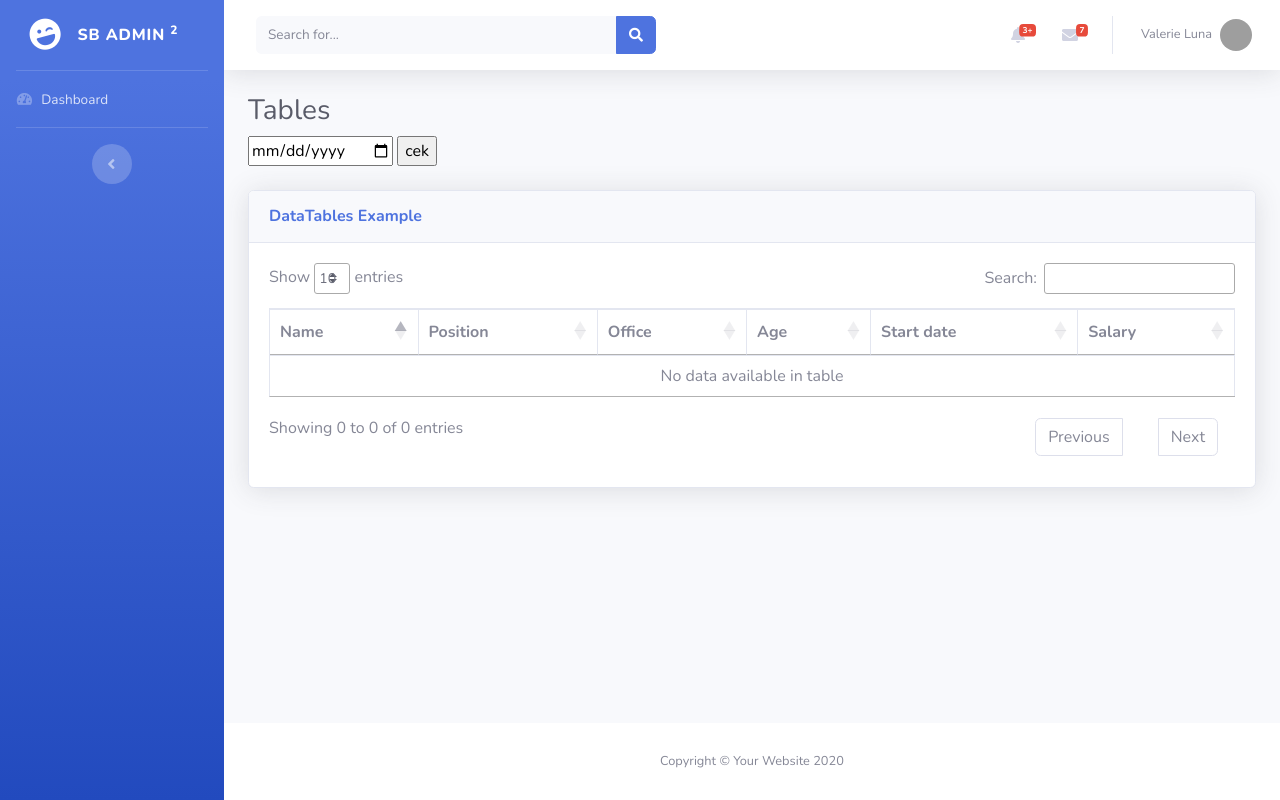
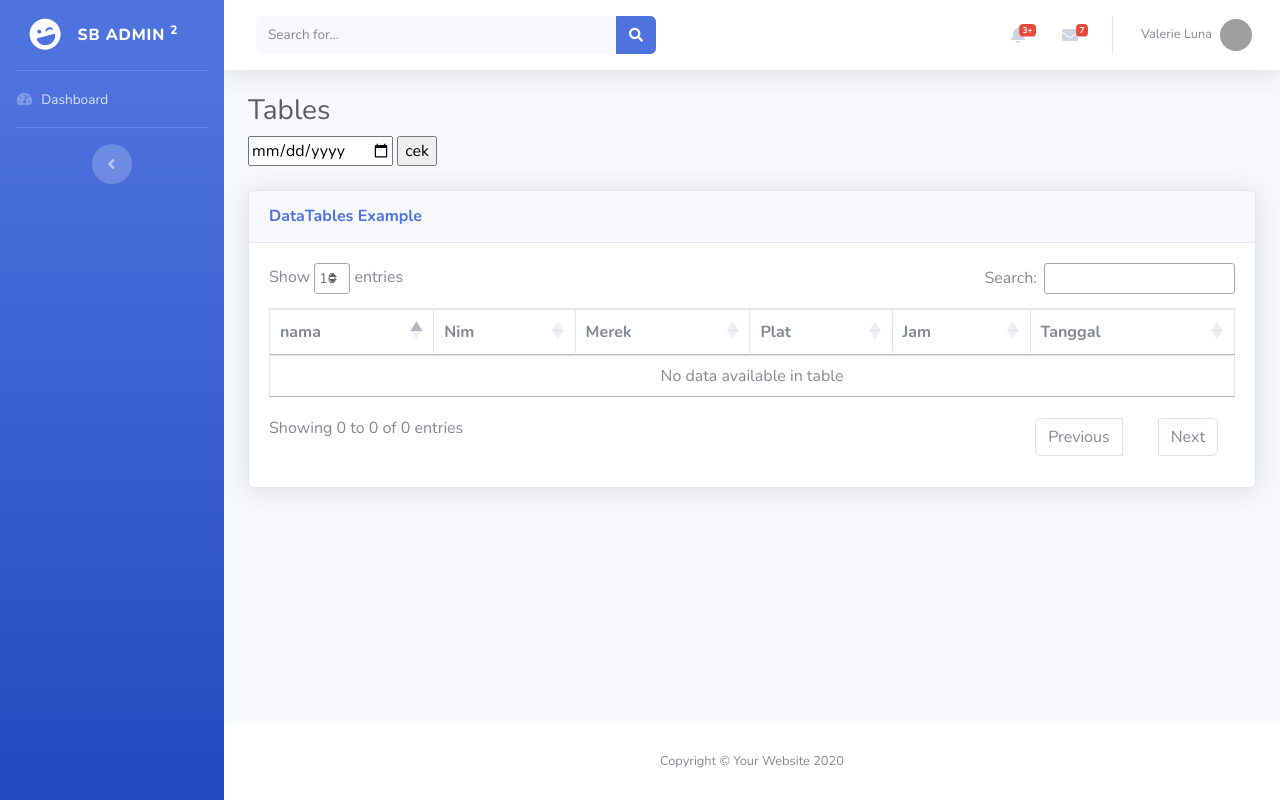
Before and after one commit to F4NTech/Parkir-Simulation-RFID-with-E-KTP, a PHP site: page / in a window 1280 px wide. Run offline with PHP 8.4, Linux system fonts and the light colour scheme; data that the repository does not hold is empty; some libraries are stand-ins or nearby versions; grey boxes are pictures that could not be loaded.

Commit message:
halaman index

```diff
--- a/index.php
+++ b/index.php
@@ -276,12 +276,12 @@
 								<table class="table table-bordered" id="dataTable" width="100%" cellspacing="0">
 									<thead>
 										<tr>
-											<th>Name</th>
-											<th>Position</th>
-											<th>Office</th>
-											<th>Age</th>
-											<th>Start date</th>
-											<th>Salary</th>
+											<th>nama</th>
+											<th>Nim</th>
+											<th>Merek</th>
+											<th>Plat</th>
+											<th>Jam</th>
+											<th>Tanggal</th>
 										</tr>
 									</thead>
 									<!-- <tfoot>
@@ -298,39 +298,22 @@
 										<?php
 										require 'test.php';
 										if (isset($_POST['cek'])) {
-											$tanggal = $_POST['tanggal'];
-
-											$query = mysqli_query($conn, "SELECT * FROM masuk WHERE tanggal='$tanggal' AND status='masuk'");
-											$check = mysqli_fetch_assoc($query);
+											$tanggal = $_GET['tanggal'];
+											$query = mysqli_query($conn, "SELECT * FROM masuk WHERE tanggal='$tanggal' AND status='masuk' ");
+										} else {
+											$query = mysqli_query($conn, "SELECT * FROM masuk");
 										}
 
-
-
-										if (isset($check)) {
-										?>
+										while ($row = mysqli_fetch_assoc($query)) { ?>
 											<tr>
-												<td>Tiger Nixon</td>
-												<td>System Architect</td>
-												<td>Edinburgh</td>
-												<td>61</td>
-												<td>2011/04/25</td>
-												<td>$320,800</td>
+												<td><?= $row['nama'] ?></td>
+												<td><?= $row['nim'] ?></td>
+												<td><?= $row['merk'] ?></td>
+												<td><?= $row['plat'] ?></td>
+												<td><?= $row['jam'] ?></td>
+												<td><?= $row['tanggal'] ?></td>
 											</tr>
-
-											<?php } else {
-											$a = mysqli_query($conn, "SELECT * FROM masuk");
-											while ($row = mysqli_fetch_assoc($a)) { ?>
-												<tr>
-													<td>Tiger Nixon</td>
-													<td>System Architect</td>
-													<td>Edinburgh</td>
-													<td>61</td>
-													<td>2011/04/25</td>
-													<td>$320,800</td>
-												</tr>
-										<?php }
-										}
-										?>
+										<?php	} ?>
 									</tbody>
 								</table>
 							</div>
```
